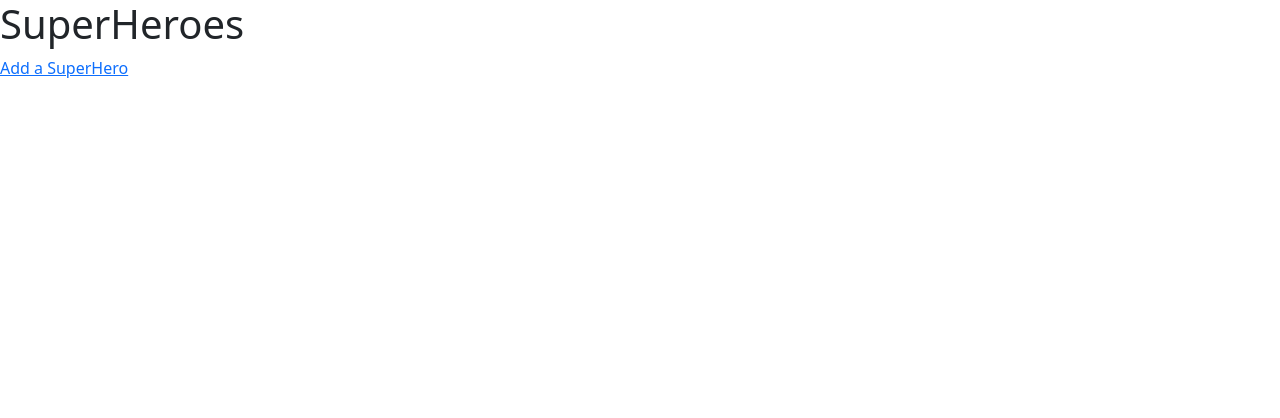
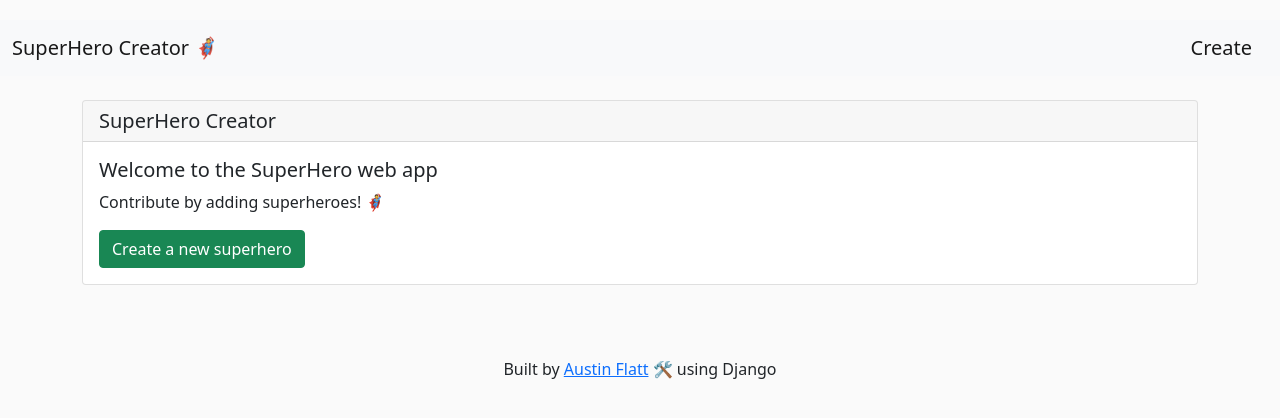
Before and after one commit to austindflatt/Superheroes, a Django app: page /Superhero/ in a window 1280 px wide. Shown: the top 418 px of the page. Run offline with Django 3.2, Linux system fonts and the light colour scheme; data that the repository does not hold is empty.

Commit message:
created delete function and edit function, edit function still needs work. Added supero image link to model and utilized bootstrap

```diff
--- a/superheroes/Superhero/models.py
+++ b/superheroes/Superhero/models.py
@@ -4,6 +4,7 @@ from django.db import models
 
 
 class SuperHeroes(models.Model):
+    superhero_picture = models.CharField(max_length=1000)
     superhero_name = models.CharField(max_length=50)
     alter_ego_name = models.CharField(max_length=50)
     primary_ability = models.CharField(max_length=75)
--- a/superheroes/Superhero/templates/Superhero/create.html
+++ b/superheroes/Superhero/templates/Superhero/create.html
@@ -5,13 +5,14 @@
     <meta name="viewport"
           content="width=device-width, user-scalable=no, initial-scale=1.0, maximum-scale=1.0, minimum-scale=1.0">
     <meta http-equiv="X-UA-Compatible" content="ie=edge">
-    <title>Add a superhero</title>
+    <title>Add a new SuperHero</title>
     <link href="https://cdn.jsdelivr.net/npm/bootstrap@5.0.1/dist/css/bootstrap.min.css" rel="stylesheet" integrity="sha384-+0n0xVW2eSR5OomGNYDnhzAbDsOXxcvSN1TPprVMTNDbiYZCxYbOOl7+AMvyTG2x" crossorigin="anonymous">
 </head>
 <body>
-<h1>Add a superhero</h1>
+<h1>Add a new SuperHero</h1>
 <form action="{% url 'Superhero:create_new_superhero' %}" method="post">
     {% csrf_token %}
+    Superhero Picture(Link):<input type="text" name="superhero_picture" id="superhero_picture"><br>
     Superhero Name:<input type="text" name="superhero_name" id="superhero_name"><br>
     Alter Ego Name:<input type="text" name="alter_ego_name" id="alter_ego_name"><br>
     Primary Ability:<input type="text" name="primary_ability" id="primary_ability"><br>
--- a/superheroes/Superhero/templates/Superhero/index.html
+++ b/superheroes/Superhero/templates/Superhero/index.html
@@ -7,14 +7,42 @@
     <meta http-equiv="X-UA-Compatible" content="ie=edge">
     <title>Superhero App</title>
     <link href="https://cdn.jsdelivr.net/npm/bootstrap@5.0.1/dist/css/bootstrap.min.css" rel="stylesheet" integrity="sha384-+0n0xVW2eSR5OomGNYDnhzAbDsOXxcvSN1TPprVMTNDbiYZCxYbOOl7+AMvyTG2x" crossorigin="anonymous">
+    <link href="style.css" rel="stylesheet">
 </head>
 <body>
-<h1>SuperHeroes</h1><a href="new">Add a SuperHero</a>
-<ul>
+<nav class="navbar navbar-light bg-light">
+  <div class="container-fluid">
+    <span class="navbar-brand mb-0 h1">SuperHero Creator 🦸‍</span>
+      <a class="navbar-brand" href="new">Create</a>
+  </div>
+</nav>
+<div class="container"><br>
+    <div class="card">
+  <h5 class="card-header">SuperHero Creator</h5>
+  <div class="card-body">
+    <h5 class="card-title">Welcome to the SuperHero web app</h5>
+    <p class="card-text">Contribute by adding superheroes! 🦸‍</p>
+    <a href="new" class="btn btn-success">Create a new superhero</a>
+  </div>
+</div><br>
+    <div class="row justify-content-center">
     {% for SuperHero in all_superheroes %}
-    <li><h2> {{SuperHero.superhero_name}} </h2>
-    <a href="{% url 'Superhero:detail' SuperHero.id %}">Learn more</a> </li>
+        <div class="col-sm-3 col-md-3 g-4">
+    <div class="card" style="width: 18rem;">
+  <img src="{{SuperHero.superhero_picture}}" class="card-img-top" alt="{{SuperHero.superhero_name}}">
+  <div class="card-body">
+      <h2>{{SuperHero.superhero_name}}</h2>
+    <p class="card-text">{{SuperHero.alter_ego_name}}</p>
+      <a href="{% url 'Superhero:detail' SuperHero.id %}" class="btn btn-primary">View</a>
+      <a href="{% url 'Superhero:edit' SuperHero.id %}" class="btn btn-warning">Edit</a>
+      <a href="{% url 'Superhero:delete' SuperHero.id %}" class="btn btn-danger">Delete</a>
+  </div>
+    </div></div><br>
     {% endfor %}
-</ul>
+    </div>
+<br><br>
+</div>
+<div align="center">Built by <a href="https://austinflatt.com" target="_blank">Austin Flatt</a> 🛠️ using Django</div>
+</div>
 </body>
 </html>
--- /dev/null
+++ b/superheroes/Superhero/templates/Superhero/style.css
@@ -0,0 +1,60 @@
+body{
+    margin-top:20px;
+    background-color: #fafafa !important;
+}
+@media (min-width: 0) {
+    .g-mb-30 {
+        margin-bottom: 2.14286rem !important;
+    }
+}
+
+@media (min-width: 0) {
+    .g-py-40 {
+        padding-top: 2.85714rem !important;
+        padding-bottom: 2.85714rem !important;
+    }
+}
+
+@media (min-width: 0) {
+    .g-px-20 {
+        padding-left: 1.42857rem !important;
+        padding-right: 1.42857rem !important;
+    }
+}
+@media (min-width: 0){
+    .g-mb-5 {
+        margin-bottom: 0.35714rem !important;
+    }
+}
+
+.g-bg-white {
+    background-color: #fff !important;
+}
+
+.u-shadow-v18 {
+    box-shadow: 0 5px 10px -6px rgba(0, 0, 0, 0.15);
+}
+
+.g-color-primary {
+    color: #72c02c !important;
+}
+
+.g-font-size-16 {
+    font-size: 1.14286rem !important;
+}
+
+.g-mb-10 {
+    margin-bottom: 0.71429rem !important;
+}
+
+.g-mb-10 {
+    margin-bottom: 0.71429rem !important;
+}
+
+.g-color-black {
+    color: #000 !important;
+}
+
+.g-font-weight-600 {
+    font-weight: 600 !important;
+}
--- a/superheroes/Superhero/urls.py
+++ b/superheroes/Superhero/urls.py
@@ -5,5 +5,7 @@ app_name = 'Superhero'
 urlpatterns = [
     path('', views.index, name='index'),
     path('<int:superhero_id>/', views.detail, name='detail'),
-    path('new/', views.create, name='create_new_superhero')
+    path('new/', views.create, name='create_new_superhero'),
+    path('edit/<int:superhero_id>/', views.edit, name='edit'),
+path('delete/<int:superhero_id>/', views.delete, name='delete')
 ]
--- a/superheroes/Superhero/views.py
+++ b/superheroes/Superhero/views.py
@@ -33,3 +33,30 @@ def create(request):
         return HttpResponseRedirect(reverse('Superhero:index'))
     else:
         return render(request, 'Superhero/create.html')
+
+
+def edit(request, superhero_id):
+    hero = SuperHeroes.objects.get(id=superhero_id)
+    if request.method == 'POST':
+        superhero_name = request.POST.get('superhero_name')
+        alter_ego_name = request.POST.get('alter_ego_name')
+        primary_ability = request.POST.get('primary_ability')
+        secondary_ability = request.POST.get('secondary_ability')
+        catchphrase = request.POST.get('secondary_ability')
+        hero.save()
+        return HttpResponseRedirect(reverse('Superhero:index'))
+    else:
+        context = {
+            'hero': hero
+        }
+        return render(request, 'Superhero/edit.html', context)
+
+
+def delete(request, superhero_id):
+    hero = SuperHeroes.objects.get(id=superhero_id)
+    hero.delete()
+    all_superheroes = SuperHeroes.objects.all()
+    context = {
+        'all_superheroes': all_superheroes
+    }
+    return render(request, 'Superhero/index.html', context)
```
Also changed, not shown: superheroes/Superhero/templates/Superhero/details.html (+11 -2 lines), superheroes/Superhero/templates/Superhero/edit.html (added, +22 -0 lines), superheroes/Superhero/migrations/0003_auto_20210603_2052.py (added).
